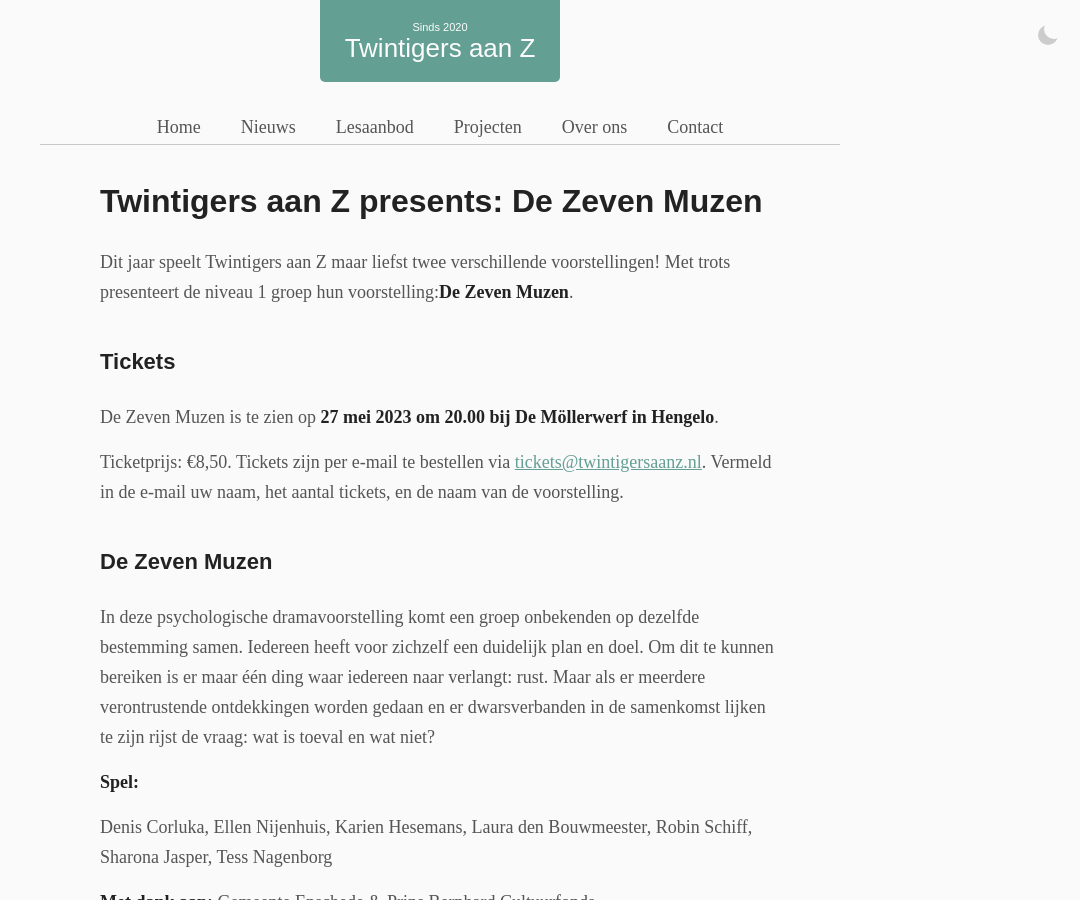
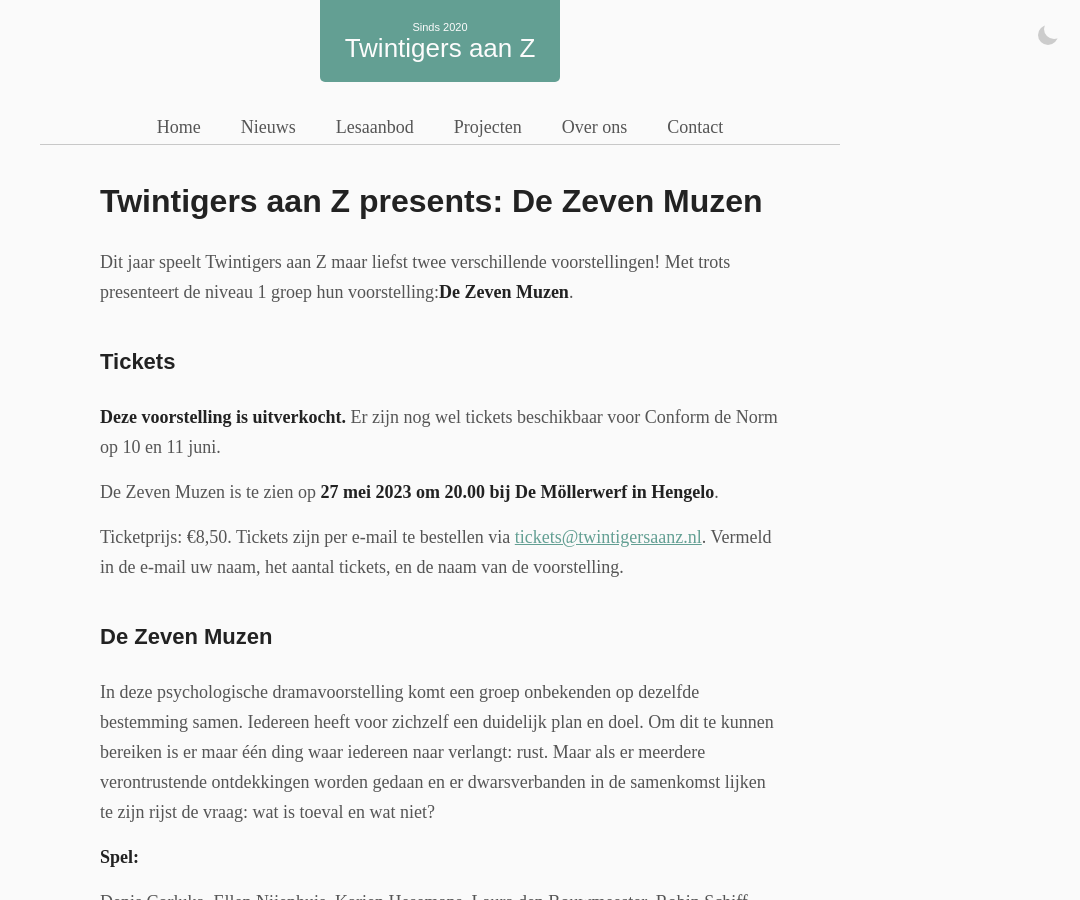
Before and after one commit to cmitz/twintigersaanz, a Jekyll site: the page built from _posts/2023-04-01-voorstelling-de-zeven-muzen-2023.md, in a window 1280 px wide and 900 px high. Shown: the whole window, without its empty margins (200-1280 px from the left). Built offline with Jekyll 4.4.1, drawn with Linux system fonts in a browser that asks for light colours; some web fonts are replaced.

Commit message:
Update 2023-04-01-voorstelling-de-zeven-muzen-2023.md

```diff
--- a/_posts/2023-04-01-voorstelling-de-zeven-muzen-2023.md
+++ b/_posts/2023-04-01-voorstelling-de-zeven-muzen-2023.md
@@ -9,6 +9,8 @@ description: De dinsdaggroep van Twintigers aan Z presenteert de voorstelling De
 Dit jaar speelt Twintigers aan Z maar liefst twee verschillende voorstellingen! Met trots presenteert de niveau 1 groep hun voorstelling:**De Zeven Muzen**.
 
 ### Tickets
+
+<p><strong>Deze voorstelling is uitverkocht.</strong> Er zijn nog wel tickets beschikbaar voor Conform de Norm op 10 en 11 juni.</p>
 
 De Zeven Muzen is te zien op **27 mei 2023 om 20.00 bij De Möllerwerf in Hengelo**.
 
```
